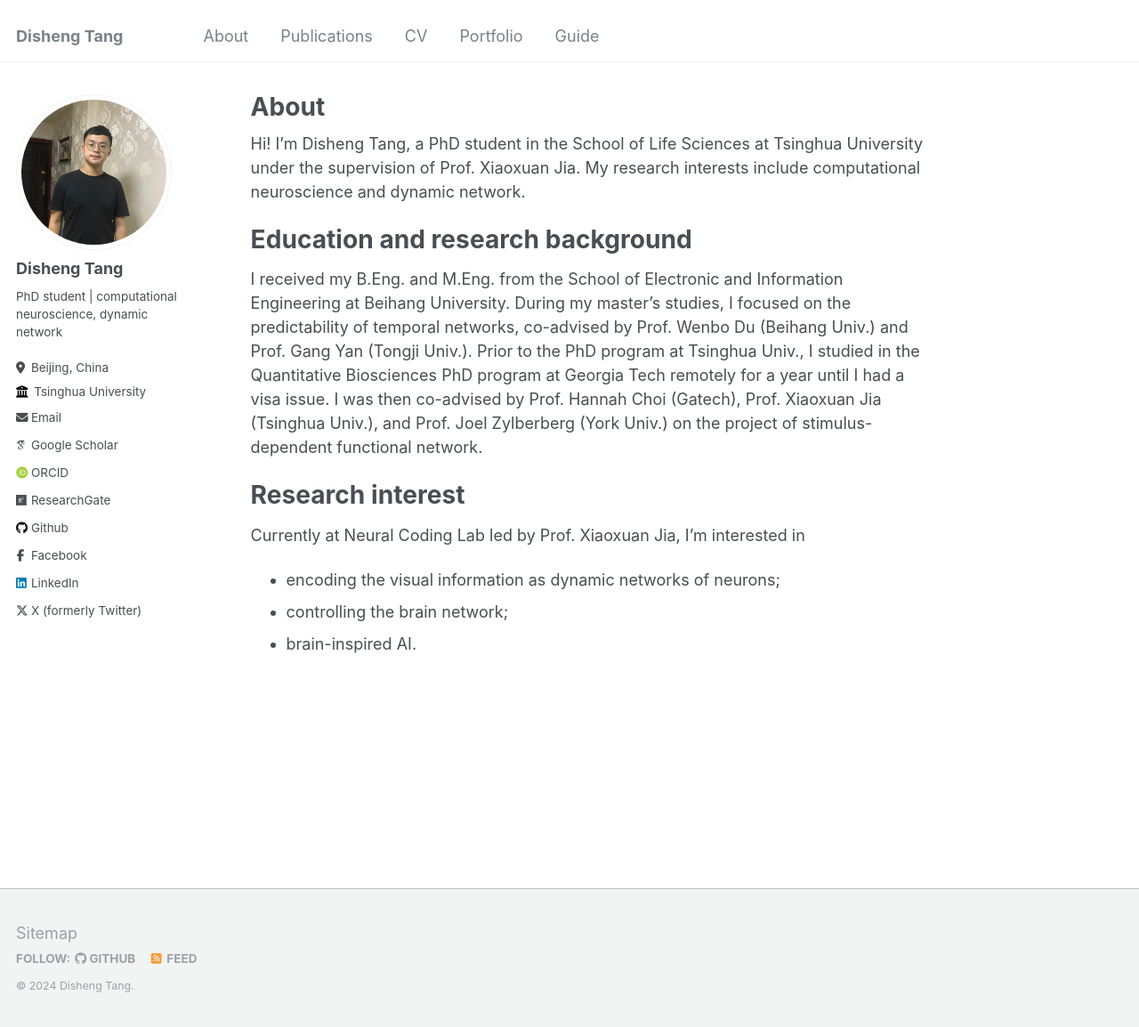
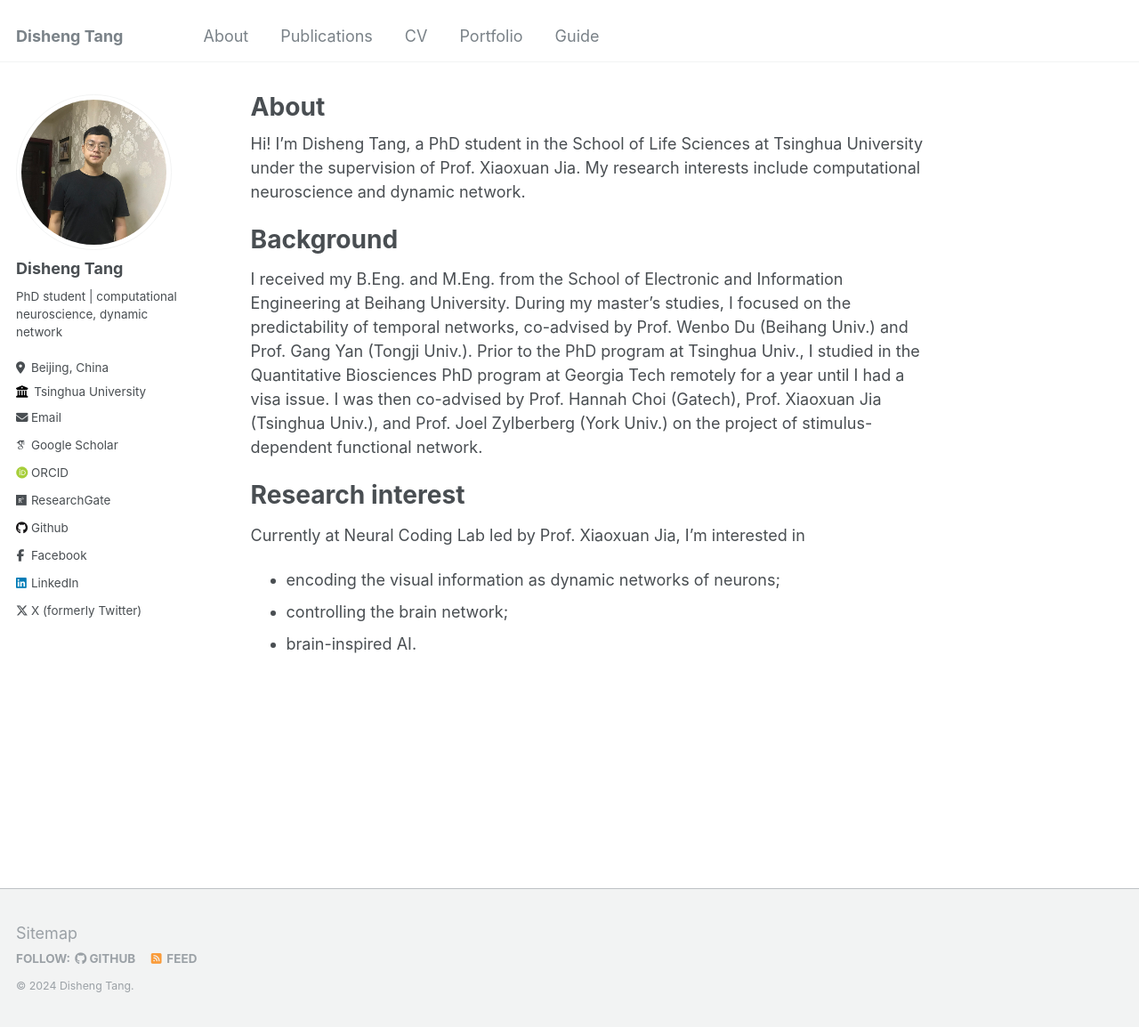
Before and after one commit to DishengTang/dishengtang.github.io, a Jekyll site: the page built from _pages/about.md, in a window 1280 px wide and 1154 px high. Shown: the whole window at 89% size. Built offline with Jekyll 4.4.1, drawn with Linux system fonts in a browser that asks for light colours; some web fonts are replaced.

Commit message:
Update about.md

```diff
--- a/_pages/about.md
+++ b/_pages/about.md
@@ -9,7 +9,7 @@ redirect_from:
 
 Hi! I'm Disheng Tang, a PhD student in the School of Life Sciences at Tsinghua University under the supervision of Prof. Xiaoxuan Jia. My research interests include computational neuroscience and dynamic network.
 
-Education and research background
+Background
 ======
 I received my B.Eng. and M.Eng. from the School of Electronic and Information Engineering at Beihang University. During my master's studies, I focused on the predictability of temporal networks, co-advised by Prof. Wenbo Du (Beihang Univ.) and Prof. Gang Yan (Tongji Univ.). Prior to the PhD program at Tsinghua Univ., I studied in the Quantitative Biosciences PhD program at Georgia Tech remotely for a year until I had a visa issue. I was then co-advised by Prof. Hannah Choi (Gatech), Prof. Xiaoxuan Jia (Tsinghua Univ.), and Prof. Joel Zylberberg (York Univ.) on the project of stimulus-dependent functional network.
 
```
